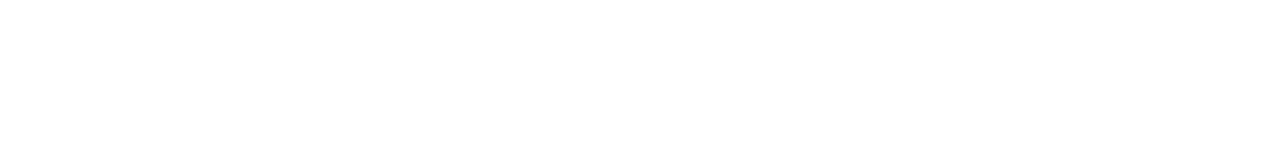
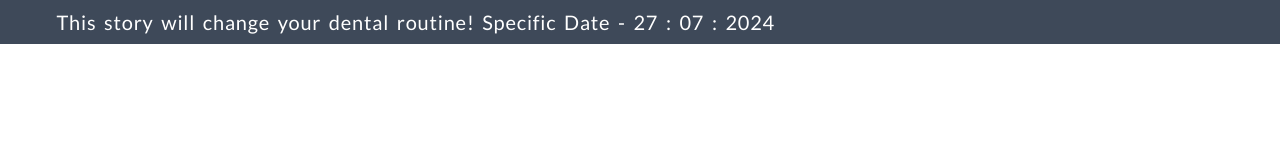
Before and after one commit to ashiqur-r-biplop/Brushyourteeth-top-bar-, a plain HTML site: page index.html in a window 1280 px wide. Drawn offline with Linux system fonts and the light colour scheme.

Commit message:
added some code

```diff
--- a/index.html
+++ b/index.html
@@ -1,11 +1,31 @@
 <!DOCTYPE html>
 <html lang="en">
+
 <head>
     <meta charset="UTF-8">
     <meta name="viewport" content="width=device-width, initial-scale=1.0">
     <title>Document</title>
+    <link rel="stylesheet" href="./style.css">
 </head>
+
 <body>
+    <div class="top-bar">
+        <p class="top-bar-title">This story will change your dental routine! Specific Date - <span
+                id="specific-date"></span></p>
+    </div>
+    <script>
+        const renderDate = () => {
+            const specificDate = new Date();
 
+            const day = specificDate.getDate();
+            const month = specificDate.getMonth() + 1;
+            const year = specificDate.getFullYear();
+            console.log(day);
+
+            document.getElementById("specific-date").innerText = `${day < 10 ? `0${day}` : `${day}`}  : ${month < 10 ? `0${month}` : `${month}`} : ${year} `
+        }
+        renderDate()
+    </script>
 </body>
+
 </html>
--- a/style.css
+++ b/style.css
@@ -1,5 +1,22 @@
+@import url('https://fonts.googleapis.com/css2?family=Lato:ital,wght@0,100;0,300;0,400;0,700;0,900;1,100;1,300;1,400;1,700;1,900&family=Nunito+Sans:ital,opsz,wght@0,6..12,200..1000;1,6..12,200..1000&display=swap');
+
 * {
     margin: 0;
     padding: 0;
     box-sizing: border-box;
 }
+
+.top-bar {
+    background-color: #3E4959;
+    color: white;
+    font-size: 20px;
+    padding: 10px 0;
+}
+
+.top-bar-title {
+    max-width: 1167px;
+    margin: 0 auto;
+    font-family: "Lato", sans-serif;
+    word-spacing: 3px;
+    letter-spacing: .8px;
+}
```
